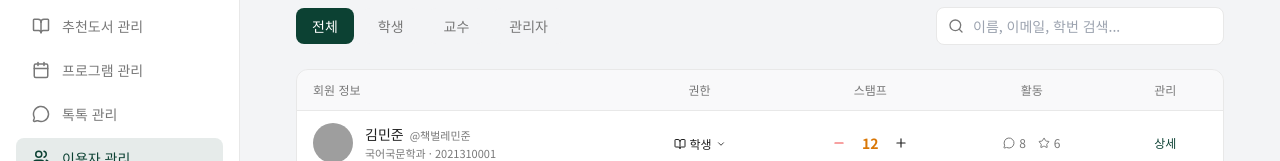
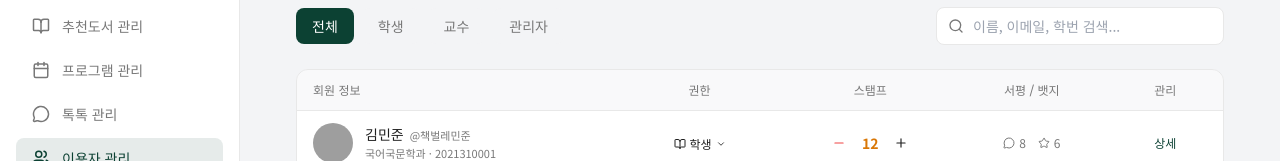
Before and after one commit to tensw/skku_book_ogeoseo, a Next.js app: page /admin/users in a window 1280 px wide. Shown: the part 231-392 px from the top of the page. Built offline with nearby package versions, Linux system fonts and the light colour scheme; grey boxes are pictures that could not be loaded; a web font is replaced by a local one.

Commit message:
style: 이용자 관리 테이블 '활동' 헤더를 '서평 / 뱃지'로 변경
Co-Authored-By: Claude Opus 4.6 <noreply@anthropic.com>

```diff
--- a/app/admin/users/page.tsx
+++ b/app/admin/users/page.tsx
@@ -342,7 +342,7 @@ export default function AdminUsersPage() {
                   스탬프
                 </th>
                 <th className="px-4 py-3 text-center text-xs font-medium text-muted-foreground">
-                  활동
+                  서평 / 뱃지
                 </th>
                 <th className="px-4 py-3 text-center text-xs font-medium text-muted-foreground">
                   관리
```
